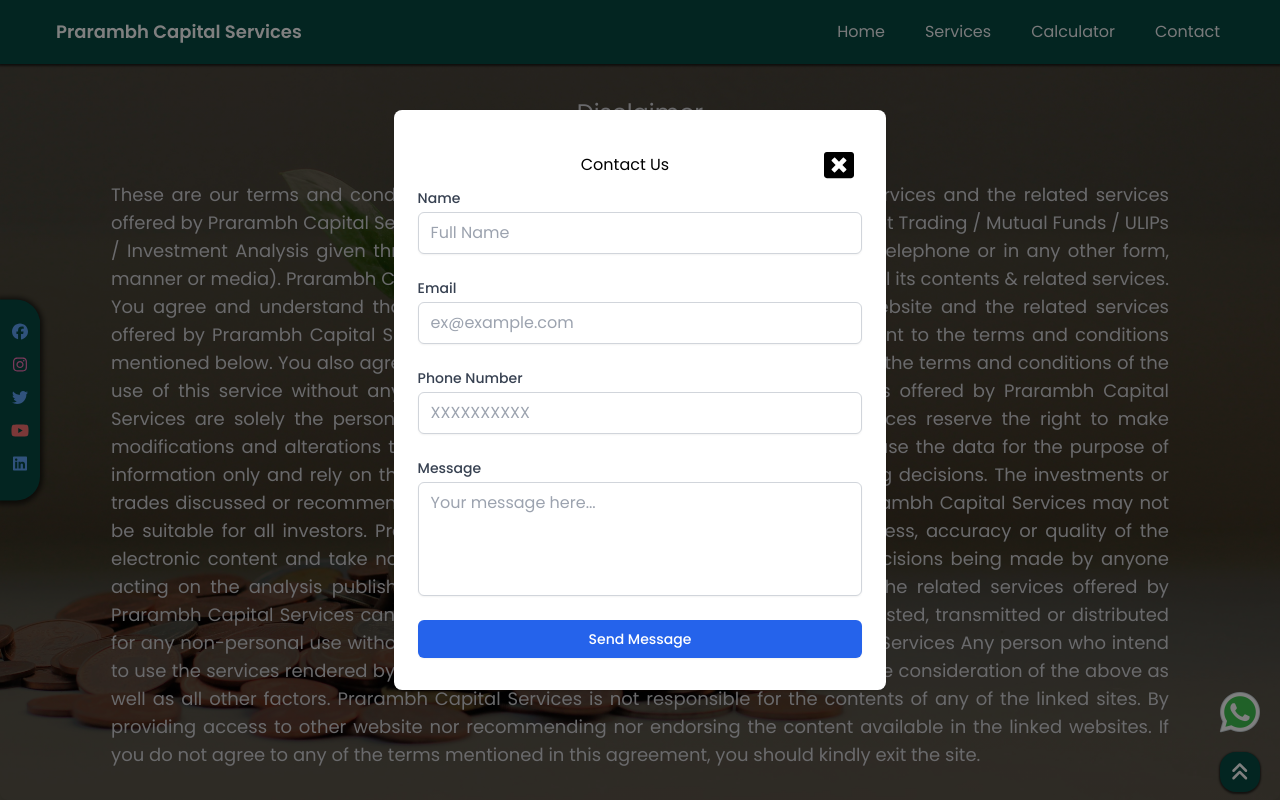
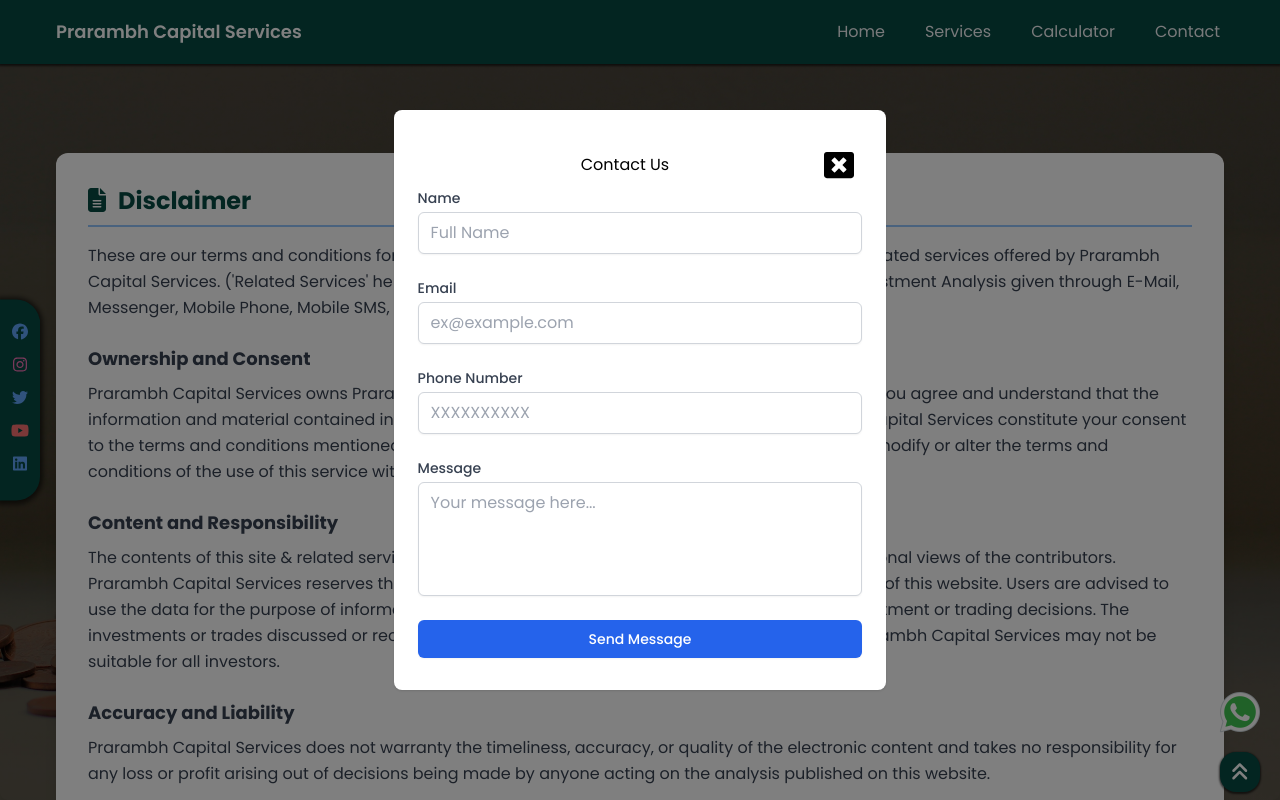
Before and after one commit to GaurangTandon/Prarambh-Capital-Services, a React (Vite) app in the folder frontend/: page /disclaimer in a window 1280 px wide. Built offline with nearby package versions, Linux system fonts and the light colour scheme.

Commit message:
feat: add Privacy Policy and Disclosure pages with routing updates

```diff
--- a/frontend/src/components/Footer/constants.js
+++ b/frontend/src/components/Footer/constants.js
@@ -17,7 +17,11 @@
   },
   {
     name: "Privacy Policy",
-    url: "not-defined",
+    url: "/privacy",
+  },
+  {
+    name: "Discloser",
+    url: "/discloser",
   },
   {
     name: "SID/SAI/KIM",
--- a/frontend/src/pages/Disclaimer.jsx
+++ b/frontend/src/pages/Disclaimer.jsx
@@ -1,47 +1,66 @@
+import React from "react";
+import { FontAwesomeIcon } from "@fortawesome/react-fontawesome";
+import { faFileAlt } from "@fortawesome/free-solid-svg-icons";
+
+const SectionHeading = ({ icon, title }) => (
+  <h2 className="text-2xl font-bold mb-4 text-primary border-b-2 border-blue-300 pb-2">
+    <FontAwesomeIcon icon={icon} className="mr-3 text-primary" />
+    {title}
+  </h2>
+);
+
+const disclaimerData = {
+  title: "Disclaimer",
+  intro: "These are our terms and conditions for usage of the website, Prarambh Capital Services, and the related services offered by Prarambh Capital Services. ('Related Services' hereafter means Stock Market Trading, Mutual Funds, ULIPs, Investment Analysis given through E-Mail, Messenger, Mobile Phone, Mobile SMS, Telephone, or in any other form, manner, or media).",
+  sections: [
+    {
+      heading: "Ownership and Consent",
+      content: "Prarambh Capital Services owns Prarambh Capital Services and all its contents & related services. You agree and understand that the information and material contained in this website and the related services offered by Prarambh Capital Services constitute your consent to the terms and conditions mentioned below. You also agree that Prarambh Capital Services can modify or alter the terms and conditions of the use of this service without any liability.",
+    },
+    {
+      heading: "Content and Responsibility",
+      content:"The contents of this site & related services offered by Prarambh Capital Services are solely the personal views of the contributors. Prarambh Capital Services reserves the right to make modifications and alterations to the contents of this website. Users are advised to use the data for the purpose of information only and rely on their own judgment while making investment or trading decisions. The investments or trades discussed or recommended in this website & related services offered by Prarambh Capital Services may not be suitable for all investors.",
+    },
+    {
+      heading: "Accuracy and Liability",
+      content: "Prarambh Capital Services does not warranty the timeliness, accuracy, or quality of the electronic content and takes no responsibility for any loss or profit arising out of decisions being made by anyone acting on the analysis published on this website.",
+    },
+    {
+      heading: "Restrictions on Use",
+      content: "The contents of this website & the related services offered by Prarambh Capital Services cannot be copied, reproduced, republished, uploaded, posted, transmitted, or distributed for any non-personal use without obtaining prior permission from Prarambh Capital Services.",
+    },
+    {
+      heading: "Linked Sites",
+      content: "Prarambh Capital Services is not responsible for the contents of any of the linked sites. By providing access to other websites, it is neither recommending nor endorsing the content available on the linked websites. If you do not agree to any of the terms mentioned in this agreement, you should kindly exit the site.",
+    },
+  ],
+};
 
 const Disclaimer = () => {
   return (
-    <div className="max-md:pt-3 flex-col justify-center min-h-screen text-zinc-300 container mx-auto mb-5">
-      <h1 className="sm:p-10 text-center text-2xl my-3">Disclaimer</h1>
-      <p className="sm:mx-14 text-justify text-lg">
-        These are our terms and conditions for usage of the website, Prarambh
-        Capital Services and the related services offered by Prarambh Capital
-        Services (‘Related Services’ hereafter means Stock Market Trading /
-        Mutual Funds / ULIPs / Investment Analysis given through E-Mail,
-        Messenger, Mobile Phone, Mobile SMS, Telephone or in any other form,
-        manner or media). Prarambh Capital Services owns Prarambh Capital
-        Services and all its contents & related services. You agree and
-        understand that the information and material contained in this website
-        and the related services offered by Prarambh Capital Services. Research’
-        implies and constitutes your consent to the terms and conditions
-        mentioned below. You also agree that Prarambh Capital Services can
-        modify or alter the terms and conditions of the use of this service
-        without any liability. The contents of this site & related services
-        offered by Prarambh Capital Services are solely the personal views of
-        the contributors. Prarambh Capital Services reserve the right to make
-        modifications and alterations to the contents of this website. Users are
-        advised to use the data for the purpose of information only and rely on
-        their own judgment while making investment or trading decisions. The
-        investments or trades discussed or recommended in this website & related
-        services offered by Prarambh Capital Services may not be suitable for
-        all investors. Prarambh Capital Services do not warranty the timeliness,
-        accuracy or quality of the electronic content and take no responsibility
-        for any loss or profit arising out of decisions being made by anyone
-        acting on the analysis published in this website. The contents of this
-        website & the related services offered by Prarambh Capital Services
-        cannot be copied, reproduced, republished, uploaded, posted, transmitted
-        or distributed for any non-personal use without obtaining prior
-        permission from Prarambh Capital Services Any person who intend to use
-        the services rendered by Prarambh Capital Services should do so only
-        after due consideration of the above as well as all other factors.
-        Prarambh Capital Services is not responsible for the contents of any of
-        the linked sites. By providing access to other website nor recommending
-        nor endorsing the content available in the linked websites. If you do
-        not agree to any of the terms mentioned in this agreement, you should
-        kindly exit the site.
-      </p>
+    <div className="container mx-auto px-4 py-24">
+      <div className="bg-white p-8 rounded-xl shadow-lg">
+        <SectionHeading icon={faFileAlt} title={disclaimerData.title} />
+
+        <p className="mb-6 text-gray-700 leading-relaxed">{disclaimerData.intro}</p>
+
+        <div className="space-y-6 text-gray-700">
+          {disclaimerData.sections.map((section, index) => (
+            <div key={index} className="mb-6">
+              <h3 className="font-bold text-lg mb-2">{section.heading}</h3>
+              <p className="leading-relaxed">{section.content}</p>
+            </div>
+          ))}
+        </div>
+
+        <div className="bg-red-50 border-l-4 border-red-500 p-4 text-sm mt-6">
+          <strong>Important Notice:</strong> By accessing our services, you
+          acknowledge and accept these terms. If you do not agree, please
+          discontinue use of our platform.
+        </div>
+      </div>
     </div>
   );
-}
+};
 
-export default Disclaimer
+export default Disclaimer;
--- /dev/null
+++ b/frontend/src/pages/PrivacyPolicy.jsx
@@ -0,0 +1,104 @@
+import React from "react";
+import { FontAwesomeIcon } from "@fortawesome/react-fontawesome";
+import {
+  faShieldAlt,
+  faUser,
+  faLock,
+  faLink,
+  faEnvelope,
+} from "@fortawesome/free-solid-svg-icons";
+
+const SectionHeading = ({ icon, title }) => (
+  <h2 className="text-2xl font-bold mb-4 text-primary border-b-2 border-blue-300 pb-2">
+    <FontAwesomeIcon icon={icon} className="mr-3 text-primary" />
+    {title}
+  </h2>
+);
+
+const privacyPolicyData = {
+  title: "Privacy Policy",
+  intro: "This privacy policy sets out how Prarambh Capital Services uses and protects any information that you share when you use this website. Prarambh Capital Services is committed to ensuring that your privacy is protected at all times. This policy is effective from January 1, 2025.",
+  sections: [
+    {
+      heading: "Information Collection",
+      icon: faUser,
+      content: "We may collect the following information:",
+      list: [
+        "Name and contact details",
+        "Personal information, including date of birth, Aadhaar Number, and Permanent Account Number (PAN)",
+        "Demographic information such as gender and income",
+        "Other information that can help us improve our services",
+      ],
+    },
+    {
+      heading: "What We Do With the Information",
+      icon: faLock,
+      content: "We use the information we gather for the following purposes:",
+      list: [
+        "To conduct Know-Your-Customer registration as required by SEBI and/or other regulatory bodies",
+        "To perform compliance checks and keep/maintain internal records",
+        "To use the information to improve our products and services",
+        "To periodically send emails about your investments or other information of interest",
+        "To contact you for market research purposes",
+        "We will not sell, distribute, or lease your personal information unless legally required.",
+      ],
+    },
+    {
+      heading: "Security",
+      icon: faShieldAlt,
+      content: "We are committed to ensuring that your information is secure. To prevent unauthorized access or disclosure, we have put in place suitable physical, electronic, and managerial procedures.",
+      list: [
+        "Passwords are one-way encrypted for high security",
+        "All communication is encrypted using the highest standards",
+        "Data is stored safely and securely with continuous backups",
+        "Data is not shared without explicit consent unless legally required",
+      ],
+    },
+    {
+      heading: "Links to Other Websites",
+      icon: faLink,
+      content: "Our website may contain links to other websites of interest. However, we cannot control the protection and privacy of information on third-party websites. You should exercise caution and review their privacy policies.",
+    },
+  ],
+  footer: "Effective Date: January 1, 2025",
+};
+
+const PrivacyPolicy = () => {
+  return (
+    <div className="container mx-auto px-4 py-24">
+      <div className="bg-white p-8 rounded-xl shadow-lg">
+        <SectionHeading icon={faShieldAlt} title={privacyPolicyData.title} />
+
+        <p className="mb-6 text-gray-700 leading-relaxed">{privacyPolicyData.intro}</p>
+
+        <div className="space-y-6 text-gray-700">
+          {privacyPolicyData.sections.map((section, index) => (
+            <section key={index} className="mb-6">
+              <h3 className="font-semibold text-xl mb-3">
+                <FontAwesomeIcon icon={section.icon} className="mr-2 text-primary" />
+                {section.heading}
+              </h3>
+              <p className="mb-3">{section.content}</p>
+              {section.list && (
+                <ul className="list-disc pl-5 space-y-1">
+                  {section.list.map((item, idx) => (
+                    <li key={idx}>{item}</li>
+                  ))}
+                </ul>
+              )}
+            </section>
+          ))}
+        </div>
+
+        <div className="bg-green-50 border-l-4 border-green-500 p-4 mt-6">
+          <FontAwesomeIcon icon={faEnvelope} className="mr-2" />
+          You can opt-out of marketing communications at any time. We will never sell or distribute your personal information without explicit consent or legal requirement.
+        </div>
+
+        <div className="text-sm text-gray-600 mt-4">{privacyPolicyData.footer}</div>
+      </div>
+    </div>
+  );
+};
+
+export default PrivacyPolicy;
--- a/frontend/src/routes/Router.jsx
+++ b/frontend/src/routes/Router.jsx
@@ -8,6 +8,8 @@
 import Layout from "@/layout/Layout";
 // import NotFound from "@/pages/NotFound";
 import Services from "@/pages/Services";
+import PrivacyPolicy from "../pages/PrivacyPolicy";
+import Disclosure from "../pages/Discloser";
 
 const Router = () => {
   return (
@@ -19,6 +21,8 @@
         <Route path="/calculator" element={<Calculator />} />
         <Route path="/contacts" element={<Contacts />} />
         <Route path="/disclaimer" element={<Disclaimer />} />
+        <Route path="/privacy" element={<PrivacyPolicy />} />
+        <Route path="/discloser" element={<Disclosure/>} />
         <Route path="*" element={<Navigate to="/" />} />
       </Route>
     </Routes>
```
Also changed, not shown: frontend/src/pages/Discloser.jsx (added, +108 -0 lines).
